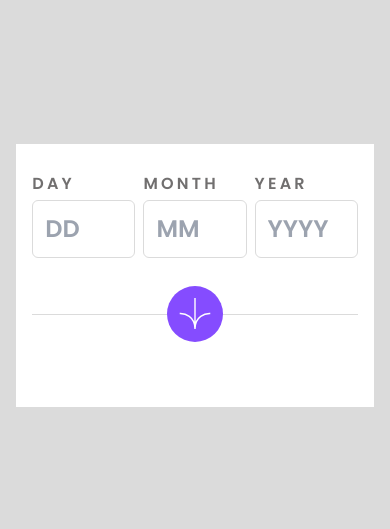
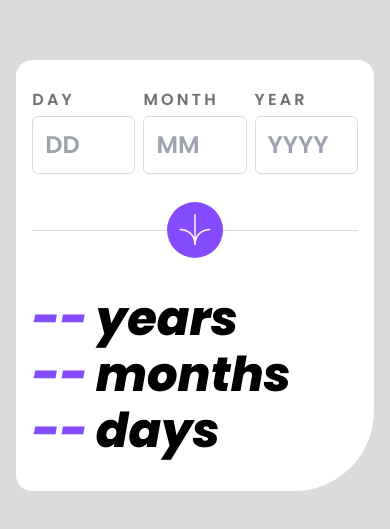
Before and after one commit to pxycknomdictator/Age-Calculator, a React (Vite) app: page / in a window 390 px wide. Shown: the part 147-676 px from the top of the page. Built offline with nearby package versions, Linux system fonts and the light colour scheme.

Commit message:
mobile design completed

```diff
--- a/src/components/Calculator.jsx
+++ b/src/components/Calculator.jsx
@@ -1,17 +1,21 @@
 import React from "react";
 import InputFields from "./InputFields";
 import SubmidButton from "./SubmidButton";
+import Displaydob from "./Displaydob";
 
 const Calculator = () => {
   return (
     <main className="w-screen h-screen bg-lightgrey grid place-items-center">
-      <section className="bg-white w-11/12 px-4 py-7">
+      <section className="bg-white w-11/12 px-4 py-7 rounded-tl-2xl rounded-tr-2xl rounded-bl-2xl  rounded-br-[5rem]">
         <div className="w-full grid grid-cols-3 gap-2">
           <InputFields placeHolder="DD" date="DAY" />
           <InputFields placeHolder="MM" date="MONTH" />
           <InputFields placeHolder="YYYY" date="YEAR" />
         </div>
         <SubmidButton />
+        <Displaydob date="years" />
+        <Displaydob date="months" />
+        <Displaydob date="days" />
       </section>
     </main>
   );
--- /dev/null
+++ b/src/components/Displaydob.jsx
@@ -0,0 +1,12 @@
+import React from "react";
+
+const Displaydob = ({ date }) => {
+  return (
+    <div className="flex items-center gap-2 mb-2">
+      <span className="text-5xl font-extrabold italic text-purple">--</span>
+      <h1 className="text-5xl font-extrabold italic">{date}</h1>
+    </div>
+  );
+};
+
+export default Displaydob;
--- a/src/components/InputFields.jsx
+++ b/src/components/InputFields.jsx
@@ -8,7 +8,7 @@ const InputFields = ({ date, placeHolder }) => {
       </span>
       <div className="mt-1">
         <input
-          className="text-2xl py-3 pl-3 outline-none rounded-md font-semibold border border-lightgrey w-full"
+          className="text-2xl py-3 pl-3 outline-none rounded-md font-extrabold placeholder:font-semibold border border-lightgrey w-full"
           type="text"
           placeholder={placeHolder}
         />
--- a/src/components/SubmidButton.jsx
+++ b/src/components/SubmidButton.jsx
@@ -1,5 +1,5 @@
 import React from "react";
-import arrow from "../../public/images/icon-arrow.svg";
+import arrow from "/images/icon-arrow.svg";
 
 const SubmidButton = () => {
   return (
```
Also changed, not shown: src/App.jsx (+5 -7 lines), 1 other file (tests, documents, lock files or other folders).
